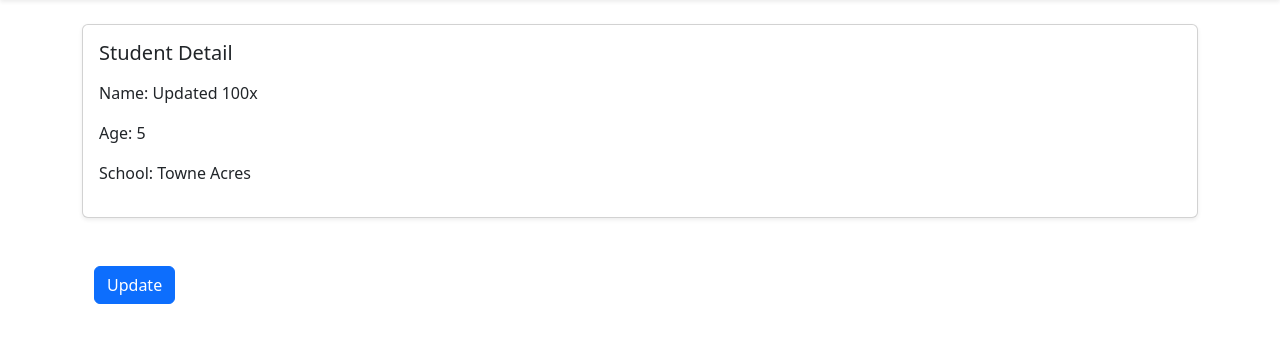
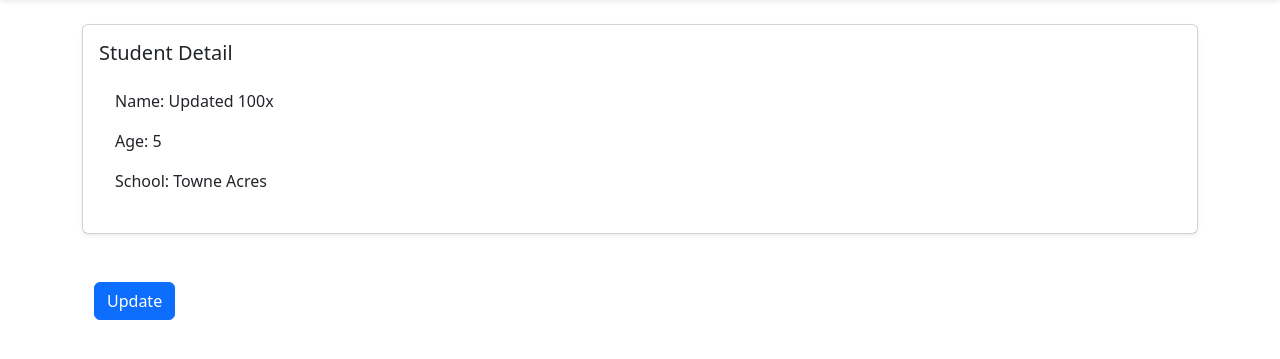
Before and after one commit to abaines1/django-schools-app-project, a Django app: page /basic_app/student/7/ in a window 1280 px wide. Shown: the part 56-415 px from the top of the page. Run offline with Django 5.2, Linux system fonts and the light colour scheme; data comes from the database, SQL or seed files in the repository.

Commit message:
update student detail and student form

```diff
--- a/adv_project/basic_app/templates/basic_app/student_detail.html
+++ b/adv_project/basic_app/templates/basic_app/student_detail.html
@@ -5,9 +5,13 @@
     <div class="card shadow-sm">
         <div class="card-body">
             <h3 class="card-title h5 mb-3"> Student Detail </h3>
-            <p> Name: {{ student.name }} </p>
-            <p> Age: {{ student.age }}</p>
-            <p> School: {{ student.school }}</p>
+            <ul class="list-group list-group-flush">
+                <li class="list-group-item">
+                    <p> Name: {{ student.name }} </p>
+                    <p> Age: {{ student.age }}</p>
+                    <p> School: {{ student.school }}</p>
+                </li>
+            </ul>
         </div>
     </div>
     <div class="container">
--- a/adv_project/basic_app/templates/basic_app/student_form.html
+++ b/adv_project/basic_app/templates/basic_app/student_form.html
@@ -8,7 +8,7 @@
     Update Student
     {% endif %}
 </h1>
-<form method="post">
+<form method="post" class="form-group">
     {% csrf_token %}
     {{ form.as_p }}
     <button type="submit">Save</button>
```
